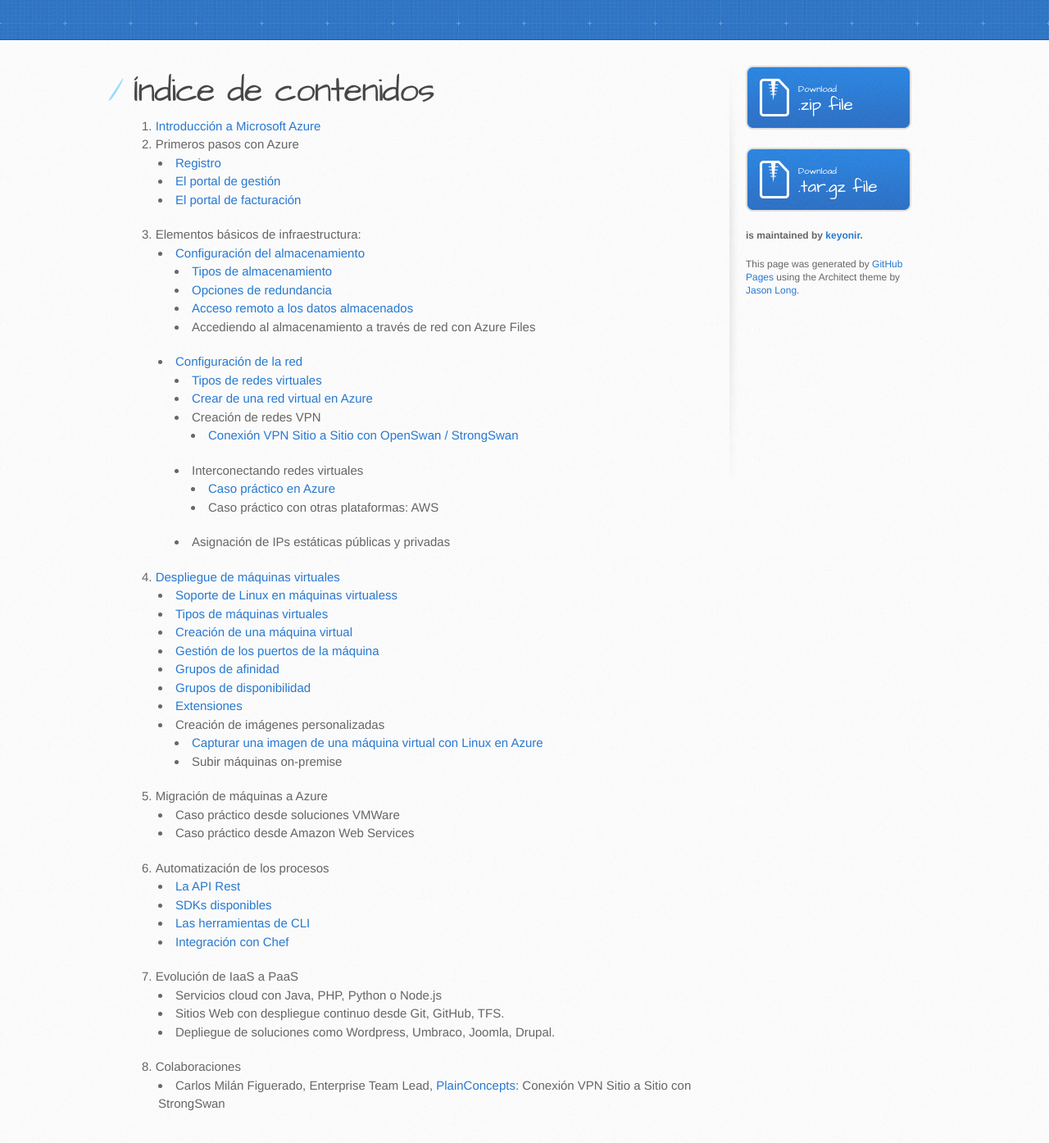
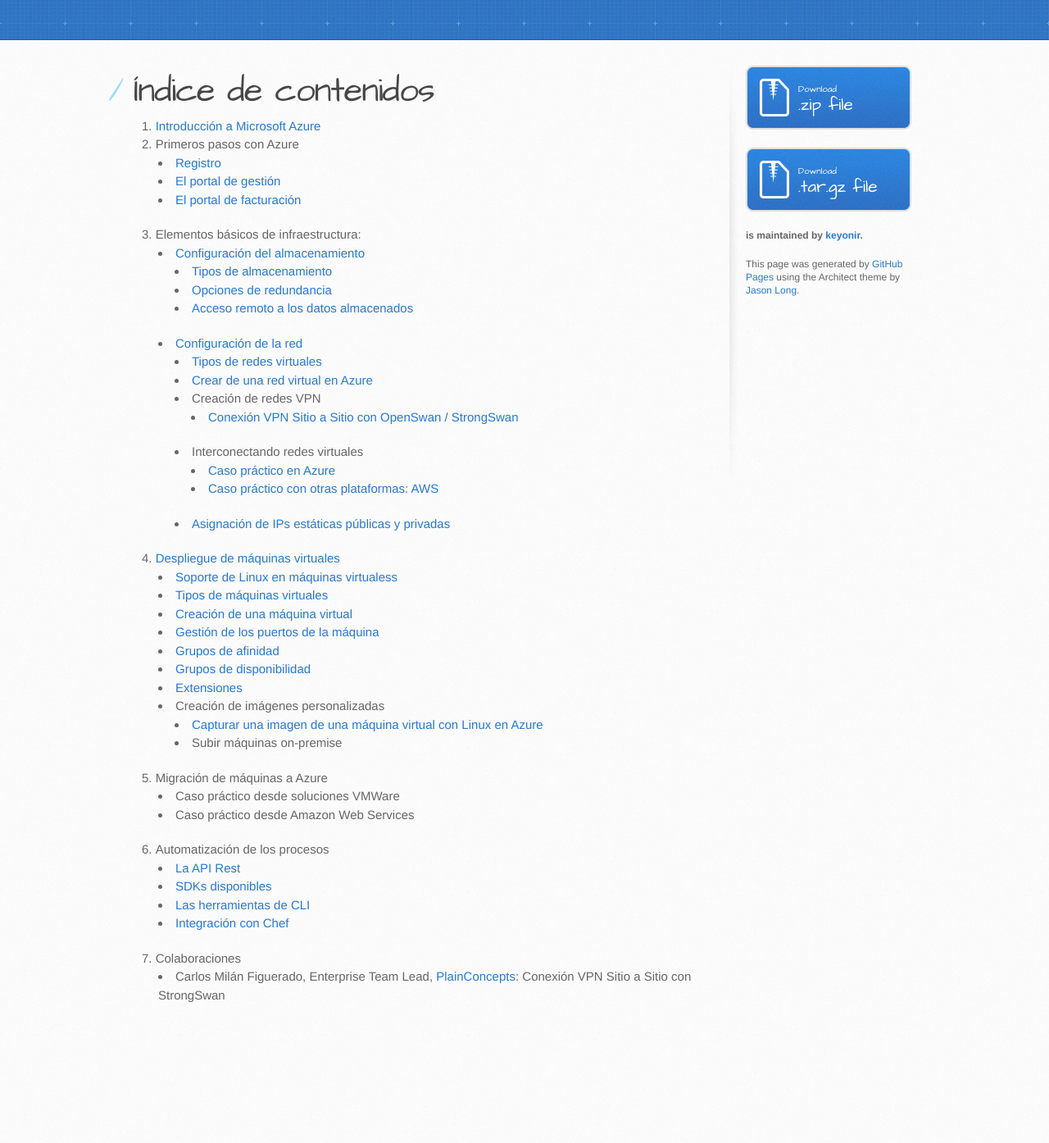
Before and after one commit to EasyLinux/azure4beginners, a Jekyll site: the page built from index.md, in a window 1280 px wide and 1400 px high, scrolled down 292 px. Shown: the top 1394 px of the window at 82% size. Built offline with Jekyll 4.4.1, drawn with Linux system fonts in a browser that asks for light colours; after the commit the page ends 1560 px from its top, so only the background shows below that.

```diff
--- a/index.md
+++ b/index.md
@@ -14,7 +14,6 @@ layout: index
 		- [Tipos de almacenamiento](storage-types "Tipos de almacenamiento Azure Storage")
 		- [Opciones de redundancia](storage-redundancy "Tipos de redundancia en Azure Storage")
 		- [Acceso remoto a los datos almacenados](storage-remoteAccess "Acceso remoto a Azure Storage")
-		- Accediendo al almacenamiento a través de red con Azure Files
 	- [Configuración de la red](networking-start "Configuración de la red")
 	    - [Tipos de redes virtuales](networking-types "Tipos de redes virtuales")
 		- [Crear de una red virtual en Azure](networking-create-virtualNetwork-cloud "Crear una red virtual en Azure")
@@ -22,8 +21,8 @@ layout: index
 			- [Conexión VPN Sitio a Sitio con OpenSwan / StrongSwan](networking-create-virtualNetwork-site2site "Conexión VPN Sitio a Sitio con OpenSwan")
 		- Interconectando redes virtuales
 			- [Caso práctico en Azure](networking-create-virtualNetwork-crossVnetAzure "Caso práctico en Azure")
-			- Caso práctico con otras plataformas: AWS
-		- Asignación de IPs estáticas públicas y privadas
+			- [Caso práctico con otras plataformas: AWS](networking-create-virtualNetwork-crossVnetAWS "Caso práctico con otras plataformas: AWS")
+		- [Asignación de IPs estáticas públicas y privadas](networking-ipAddressing "Asignación de IPs estáticas públicas y privadas")
 4. [Despliegue de máquinas virtuales](virtualmachines-start "Despliegue de máquinas virtuales")
     - [Soporte de Linux en máquinas virtualess](virtualmachines-linux-supportedDistros "Soporte de Linux en máquinas virtuales")
 	- [Tipos de máquinas virtuales](virtualmachines-types "Tipos de máquinas virtuales")
@@ -43,9 +42,5 @@ layout: index
 	- [SDKs disponibles ](automation-sdks "SDKs disponibles ")
 	- [Las herramientas de CLI](automation-cli "Las herramientas de CLI")
 	- [Integración con Chef](automation-chef "Integración con Chef")
-7. Evolución de IaaS a PaaS
-	- Servicios cloud con Java, PHP, Python o Node.js
-	- Sitios Web con despliegue continuo desde Git, GitHub, TFS.
-	- Depliegue de soluciones como Wordpress, Umbraco, Joomla, Drupal.
-8. Colaboraciones
+7. Colaboraciones
     - Carlos Milán Figuerado, *Enterprise Team Lead*, [PlainConcepts](http://enterprise.plainconcepts.com/ "PlainConcepts"): Conexión VPN Sitio a Sitio con StrongSwan
```
Also changed, not shown: networking-ipAddressing.md (added, +56 -0 lines).
